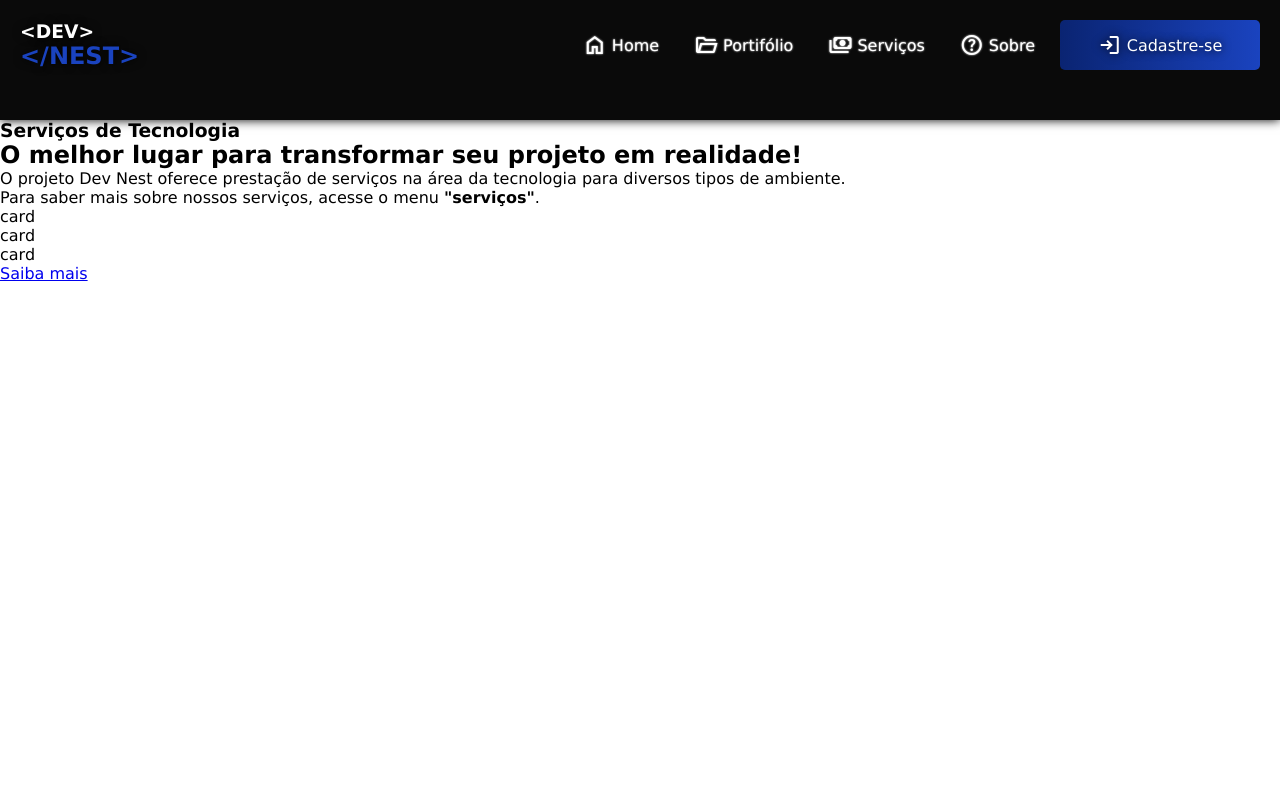
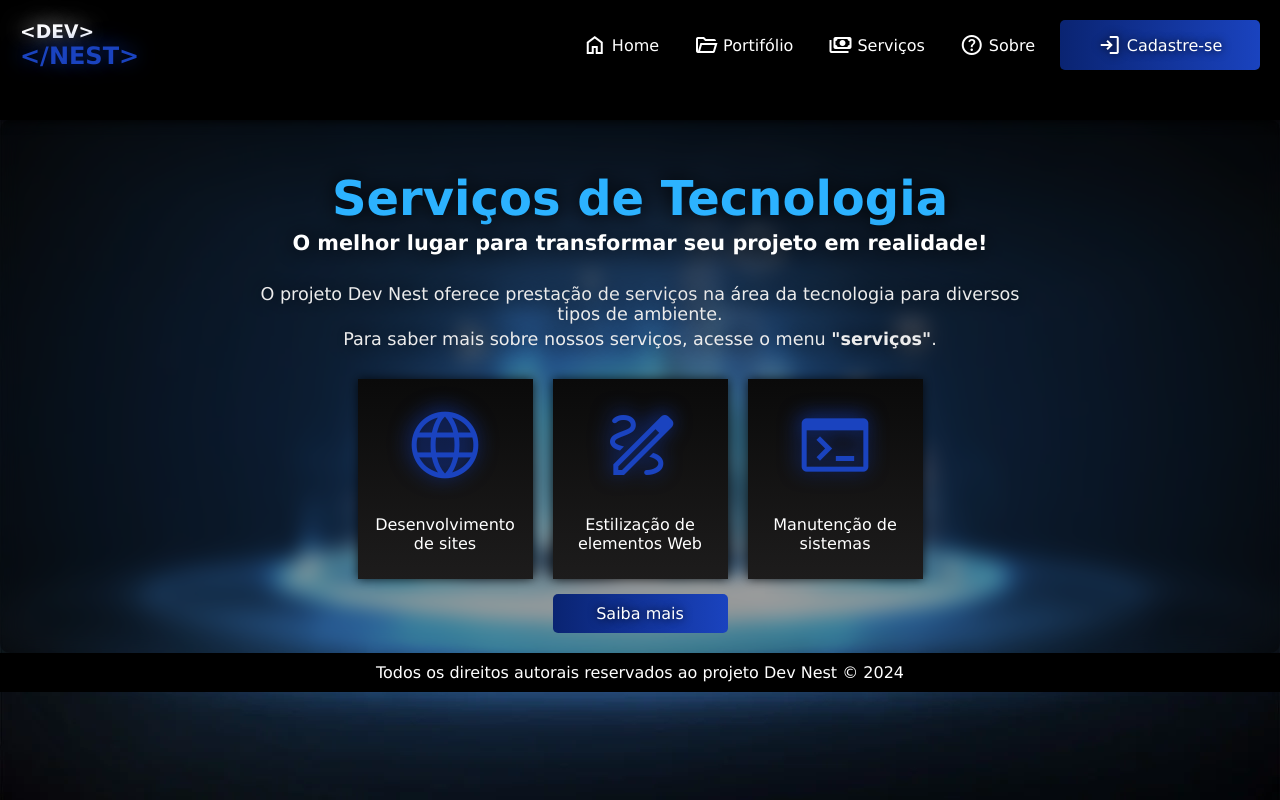
Before and after one commit to Victor-Cantanhede/projeto-devnest-v2, a plain HTML site: page index.html in a window 1280 px wide. Shown: the top 800 px of the page. Drawn offline with nearby package versions, Linux system fonts and the light colour scheme.

Commit message:
tela inicial 20%

```diff
--- a/index.html
+++ b/index.html
@@ -15,8 +15,10 @@
 
             <!--LOGO-->
             <div class="container-logo">
-                <h3>&lt;DEV&gt;</h3>
-                <h2>&lt;/NEST&gt;</h2>
+                <a href="/">
+                    <h3>&lt;DEV&gt;</h3>
+                    <h2>&lt;/NEST&gt;</h2>
+                </a>
             </div>
 
             <!--MENUS-->
@@ -39,7 +41,7 @@
                         help
                         </span>Sobre</a></li>
                     <!---->
-                    <li class="menu" id="sign-in"><a href="/"><span class="material-symbols-outlined">
+                    <li class="menu" id="btnDestaque"><a href="/"><span class="material-symbols-outlined">
                         login
                         </span>Cadastre-se</a></li>
                     <!---->
@@ -53,28 +55,38 @@
         <section class="introduction">
             <article>
                 <h1>Serviços de Tecnologia</h1>
+
                 <h2>O melhor lugar para transformar seu projeto em realidade!</h2>
+                <br>
                 <p>O projeto Dev Nest oferece prestação de serviços na área da tecnologia para diversos tipos de ambiente.</p>
+
                 <p>Para saber mais sobre nossos serviços, acesse o menu <strong>"serviços"</strong>.</p>
             </article>
 
             <!--CARDS-->
             <div class="container-cards">
                 <div class="card">
-                    card
+                    <span class="material-symbols-outlined">
+                        language
+                    </span>
+                    <p>Desenvolvimento de sites</p>
                 </div>
                 <div class="card">
-                    card
+                    <span class="material-symbols-outlined">
+                        draw
+                    </span>
+                    <p>Estilização de elementos Web</p>
                 </div>
                 <div class="card">
-                    card
+                    <span class="material-symbols-outlined">
+                        terminal
+                    </span>
+                    <p>Manutenção de sistemas</p>
                 </div>
             </div>
 
             <!--LINK SAIBA MAIS-->
-            <div>
-                <a href="/">Saiba mais</a>
-            </div>
+            <a href="/" id="btnSaibaMais">Saiba mais</a>
         </section>
     </main>
 
@@ -82,5 +94,22 @@
     <footer>
         <p>Todos os direitos autorais reservados ao projeto Dev Nest &copy; 2024</p>
     </footer>
+
+    <!--SCRIPTS-->
+    <script>
+
+        // SCRIPT PARA AJUSTE DE MARGIN QUANDO O HEADER É FIXO
+        function fixMarginTop() {
+            const header = document.querySelector('header');
+            const main = document.querySelector('main');
+            const headerHeight = header.offsetHeight;
+
+            main.style.marginTop = headerHeight + 'px';
+        }
+
+        window.addEventListener('load', fixMarginTop);
+        window.addEventListener('resize', fixMarginTop);
+        //////////////////////////////////////////////////////
+    </script>
 </body>
 </html>
--- a/styles/home.css
+++ b/styles/home.css
@@ -28,21 +28,28 @@
 body {
     height: 100dvh;
     width: 100%;
-    display: block;
+    display: flex;
+    flex-flow: column nowrap;
+    background-image: url(../img/img-fundo-001.webp);
+    background-repeat: no-repeat;
+    background-position: top center;
+    background-size: cover;
+    background-attachment: fixed;
 }
+
+/********************************************************/
+
+/*HEADER*/
 
 header {
     min-height: 15dvh;
     width: 100%;
     padding: 20px;
-    background-color: var(--maincolor001);
+    background-color: black;
     box-shadow: 0 0 10px black;
     position: fixed;
     top: 0;
-}
-
-main {
-    margin-top: 15dvh;
+    z-index: 9999;
 }
 
 .container-header {
@@ -56,12 +63,18 @@ main {
     text-shadow: 0 0 10px black;
 }
 
+.container-logo a {
+    text-decoration: none;
+}
+
 .container-logo h3 {
     color: white;
+    text-shadow: -2px -2px 20px rgba(255, 255, 255, 0.623);
 }
 
 .container-logo h2 {
     color: var(--maincolor012);
+    text-shadow: -2px -2px 20px var(--maincolor011);
 }
 
 nav.container-menus ul {
@@ -73,6 +86,7 @@ nav.container-menus ul {
 }
 
 .menu {
+    height: 42px;
     display: flex;
     flex-flow: row nowrap;
     justify-content: center;
@@ -80,7 +94,6 @@ nav.container-menus ul {
     padding: 10px;
     border-radius: 5px;
     cursor: pointer;
-    text-shadow: 0 0 2px white;
     transition: 0.3s;
     animation: ease-in-out;
 }
@@ -92,9 +105,10 @@ nav.container-menus ul {
     gap: 5px;
     text-decoration: none;
     color: white;
+    animation: ease-in-out;
 }
 
-.menu#sign-in {
+#btnDestaque {
     height: 50px;
     width: 200px;
     text-shadow: 0 0 10px black;
@@ -103,27 +117,142 @@ nav.container-menus ul {
     animation: ease-in-out;
 }
 
-.menu#sign-in:hover {
+.menu#btnDestaque:hover {
     text-shadow: 0 0 10px white;
     background-image: linear-gradient(to right, var(--maincolor002), var(--maincolor001));
     border: 2px solid var(--maincolor012);
+    box-shadow: 0 0 10px var(--maincolor011);
     transition: 0.3s;
     animation: ease-in-out;
 }
 
 .menu:hover {
-    text-shadow: 0 0 10px black;
-    background-color: var(--maincolor002);
+    height: 40px;
+    text-shadow: 0 0 10px white;
+    background-image: linear-gradient(to right, var(--maincolor002), var(--maincolor001));
     border-bottom: 2px solid var(--maincolor012);
+    transform: translate(0px, 4px);
+    transition: 0.3s;
+    animation: ease-in-out;
+}
+/********************************************************/
+
+/*CONTEÚDOS*/
+main {
+    display: flex;
+    flex-flow: column nowrap;
+    justify-content: center;
+    align-items: center;
+}
+
+section.introduction {
+    height: max-content;
+    width: 100%;
+    padding: 20px;
+    display: flex;
+    flex-flow: column nowrap;
+    justify-content: center;
+    align-items: center;
+    background-color: rgba(0, 0, 0, 0.39);
+    backdrop-filter: blur(10px);
+    border-radius: 10px;
+}
+
+.introduction article {
+    margin-top: 30px;
+    max-width: 800px;
+    display: flex;
+    flex-flow: column nowrap;
+    justify-content: center;
+    gap: 5px;
+    color: white;
+    text-shadow: 0 0 20px black;
+    text-align: center;
+}
+
+.introduction article h1 {
+    font-size: 3em;
+    color: rgb(44, 178, 255);
+}
+
+.introduction article h2 {
+    font-size: 1.3em;
+    color: white;
+}
+
+.introduction article p {
+    font-size: 1.1em;
+    color: rgb(236, 236, 236);
+}
+
+/*CARDS*/
+
+.container-cards {
+    margin-top: 30px;
+    display: flex;
+    flex-flow: row wrap;
+    justify-content: center;
+    align-items: center;
+    gap: 20px;
+}
+
+.card {
+    height: 200px;
+    width: 175px;
+    padding: 10px;
+    display: flex;
+    flex-flow: column nowrap;
+    justify-content: center;
+    align-items: center;
+    background-image: linear-gradient(to bottom, var(--maincolor001), var(--maincolor003));
+    box-shadow: 0 0 10px rgba(0, 0, 0, 0.774);
     transition: 0.3s;
     animation: ease-in-out;
 }
 
+.card .material-symbols-outlined {
+    font-size: 5em;
+    color: var(--maincolor012);
+    text-shadow: -2px -2px 20px var(--maincolor011);
+}
+
+.card p {
+    margin-top: 30px;
+    text-align: center;
+    color: white;
+}
+
+#btnSaibaMais {
+    margin-top: 15px;
+    padding: 10px;
+    width: 175px;
+    border-radius: 5px;
+    text-decoration: none;
+    text-align: center;
+    text-shadow: 0 0 10px black;
+    color: white;
+    background-image: linear-gradient(to right, var(--maincolor010), var(--maincolor012));
+    cursor: pointer;
+    transition: 0.3s;
+    animation: ease-in-out;
+}
+
+#btnSaibaMais:hover {
+    text-shadow: 0 0 10px white;
+    background-image: linear-gradient(to right, var(--maincolor002), var(--maincolor001));
+    outline: 2px solid var(--maincolor012);
+    box-shadow: 0 0 10px var(--maincolor011);
+    transition: 0.3s;
+    animation: ease-in-out;
+}
+
+/********************************************************/
+
+/*FOOTER*/
+
 footer {
-    position: relative;
-    top: 100%;
-    height: 30px;
     width: 100%;
+    padding: 10px;
     display: flex;
     justify-content: center;
     align-items: center;
```
Also changed, not shown: img/img-fundo-001.webp (added).
